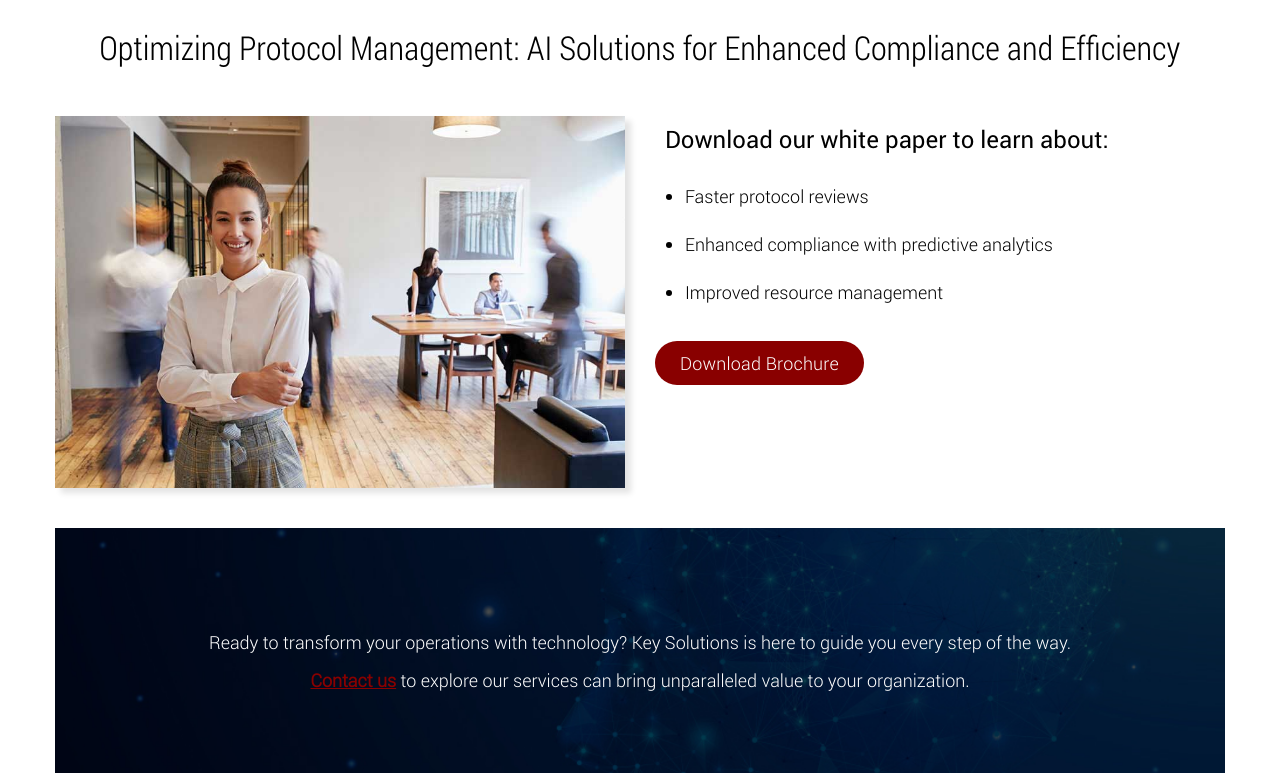
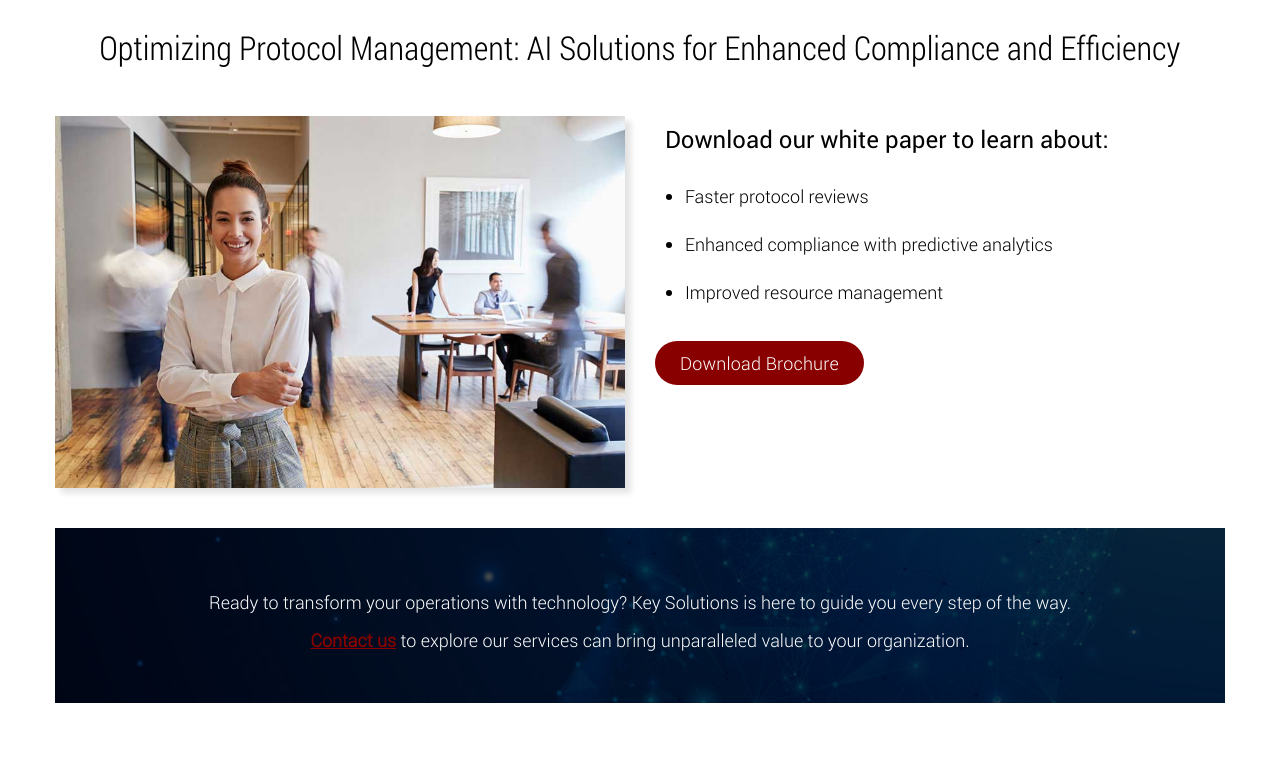
Before and after one commit to tlsuppliertemplates/KeySolutionsEM, a plain HTML site: page index.html in a window 1280 px wide. Shown: the part 564-1337 px from the top of the page. After the commit the page ends 1287 px from the top, so only its background shows below. Drawn offline with Linux system fonts and the light colour scheme.

Commit message:
Add files via upload

```diff
--- a/css/styles.css
+++ b/css/styles.css
@@ -58,11 +58,11 @@
 .contact_us{
     background: url(../images/banner2.jpg) no-repeat;
     width: 100%;
-    height: 245px;
+    height: 175px;
     background-size: cover;
     background-position: center center;
-    padding: 100px 0 0;
-    margin:0;
+    padding: 60px 0 0 0;
+    margin: 0 0 20px;
 }
 .contact_us p{
     text-align:center;
```
